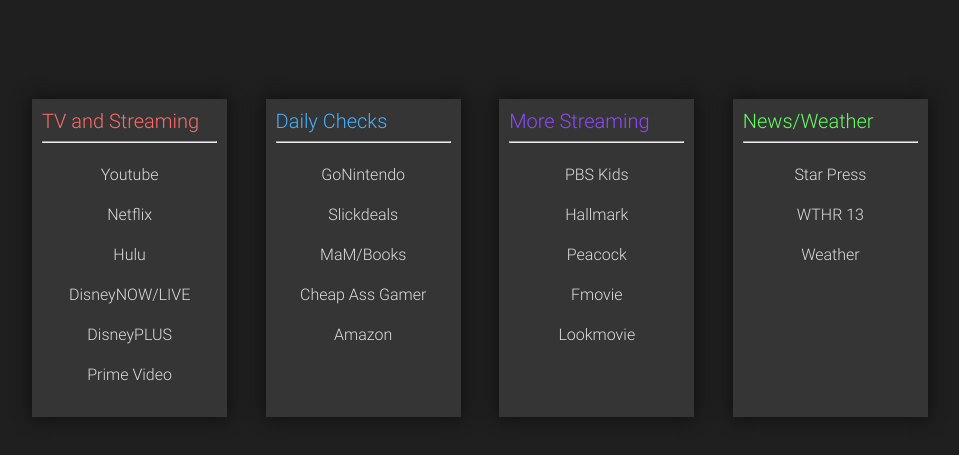
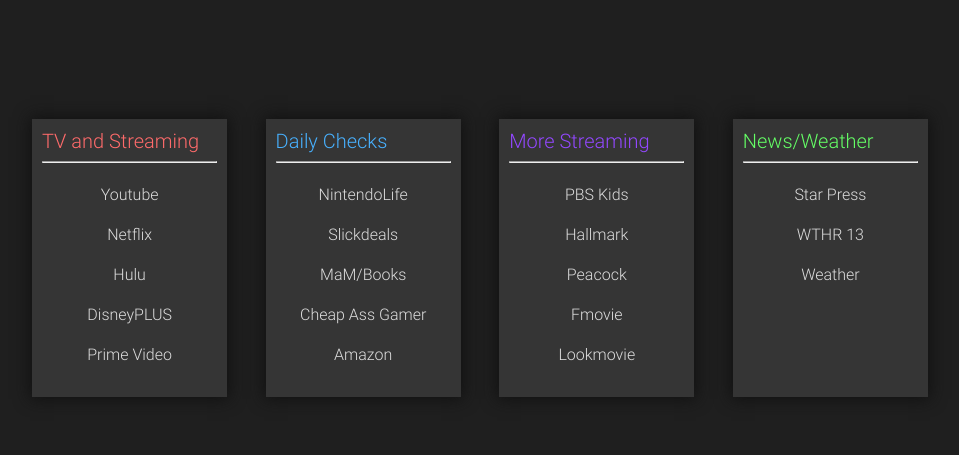
Before and after one commit to natejbass/Ourhomepage, a plain HTML site: page index.html in a window 1280 px wide. Shown: the part 261-716 px from the top of the page, without its empty margins (160-1119 px from the left). Drawn offline with Linux system fonts and the light colour scheme; a script that the page names is missing.

Commit message:
Update index.html

```diff
--- a/index.html
+++ b/index.html
@@ -40,16 +40,15 @@
                     <li class="link-list-item"><a class="link" href="https://youtube.com">Youtube</a></li>
                     <li class="link-list-item"><a class="link" href="Https://Netflix.com">Netflix</a></li>
                     <li class="link-list-item"><a class="link" href="Https://hulu.com">Hulu</a></li>
-                    <li class="link-list-item"><a class="link" href="https://disneynow.com">DisneyNOW/LIVE</a></li>
                     <li class="link-list-item"><a class="link" href="https://disneyplus.com">DisneyPLUS</a></li>
-                     <li class="link-list-item"><a class="link" href="hhttps://www.amazon.com/gp/video/storefront/ref=atv_dp_tv_c_9zZ8D2_1_0?node=2858778011">Prime Video</a></li>
+                    <li class="link-list-item"><a class="link" href="https://www.amazon.com/gp/video/storefront/ref=atv_dp_tv_c_9zZ8D2_1_0?node=2858778011">Prime Video</a></li>
                 </ul>
             </section>
             <section class="link-section">
                 <h2 class="link-section-title blue">Daily Checks</h2>
                 <hr />
                 <ul class="link-list">
-                    <li class="link-list-item"><a class="link" href="https://gonintendo.com">GoNintendo</a></li>
+                    <li class="link-list-item"><a class="link" href="https://www.nintendolife.com/">NintendoLife</a></li>
                     <li class="link-list-item"><a class="link" href="Https://slickdeals.net">Slickdeals</a></li>
                     <li class="link-list-item"><a class="link" href="https://myanonamouse.net/">MaM/Books</a></li>
                     <li class="link-list-item"><a class="link" href="https://www.cheapassgamer.com/">Cheap Ass Gamer</a></li>
```
